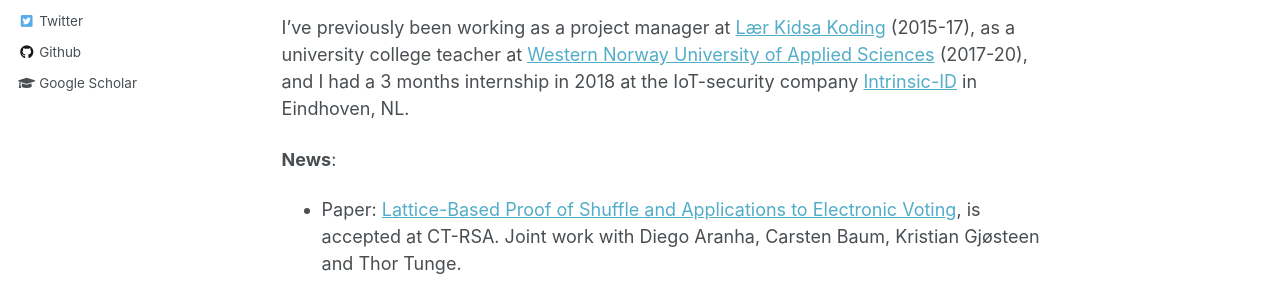
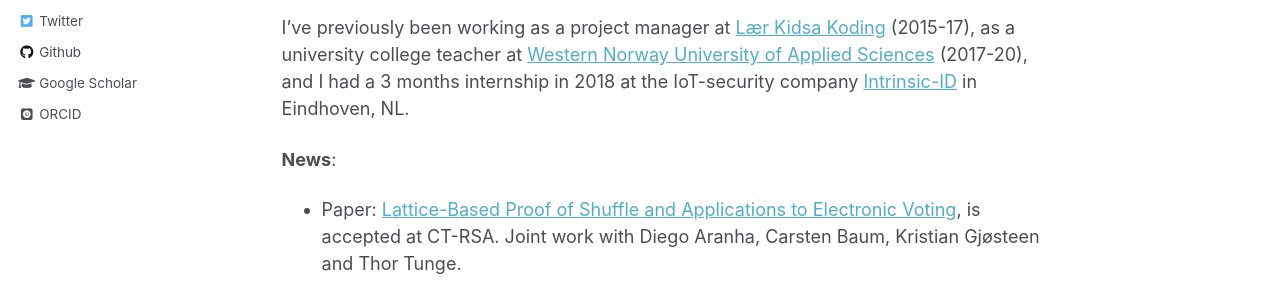
Before and after one commit to tjesi/tjesi.github.io, a Jekyll site: the page built from _pages/about.md, in a window 1280 px wide. Shown: the part 486-776 px from the top of the page. Built offline with Jekyll 4.4.1, drawn with Linux system fonts in a browser that asks for light colours; some web fonts are replaced.

Commit message:
Update _config.yml

```diff
--- a/_config.yml
+++ b/_config.yml
@@ -52,6 +52,7 @@
   bio              : "PhD Student in Cryptography"
   location         : "NTNU, Trondheim, Norway"
   googlescholar    : "https://scholar.google.no/citations?user=fWLrd9MAAAAJ&hl=en"
+  orcid            : "https://orcid.org/0000-0002-5455-0409"
   email            : "tjerand.silde@ntnu.no"
   github           : "tjesi"
   keybase          : "tjesi"
```
